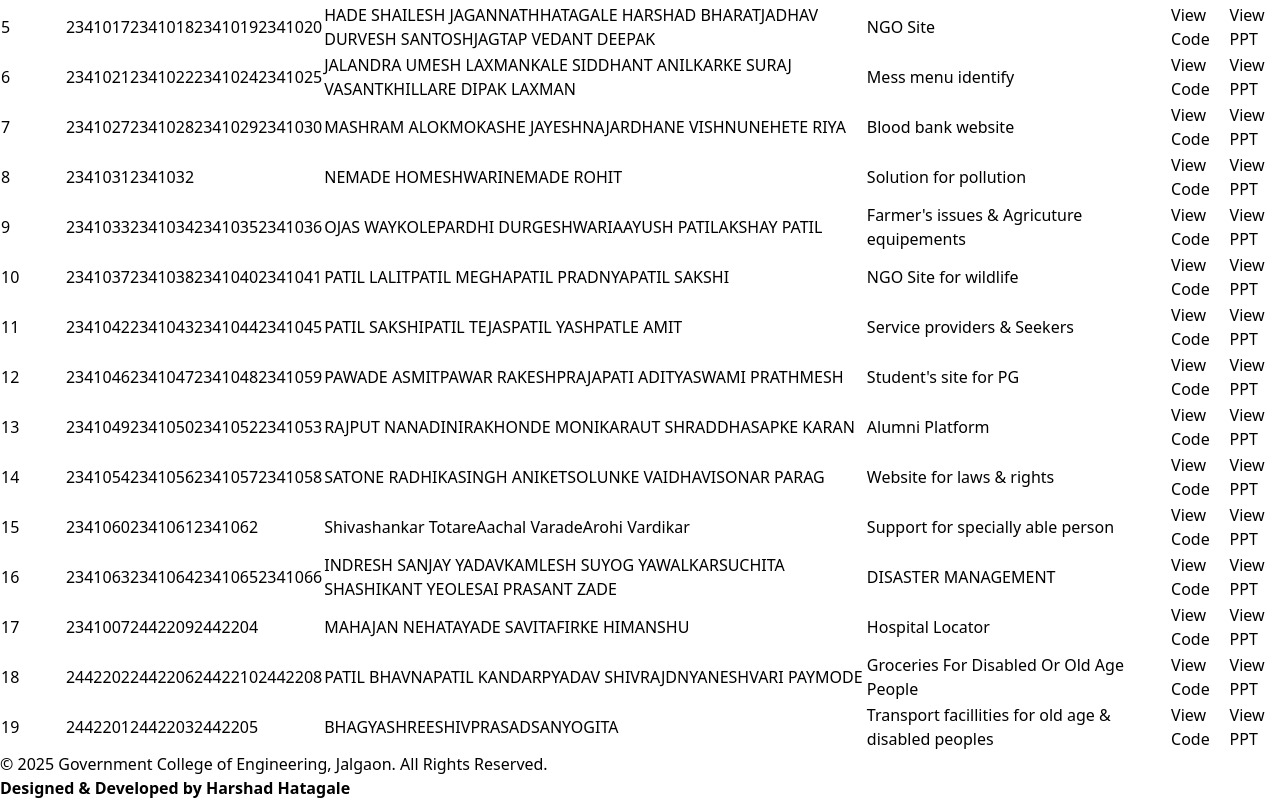
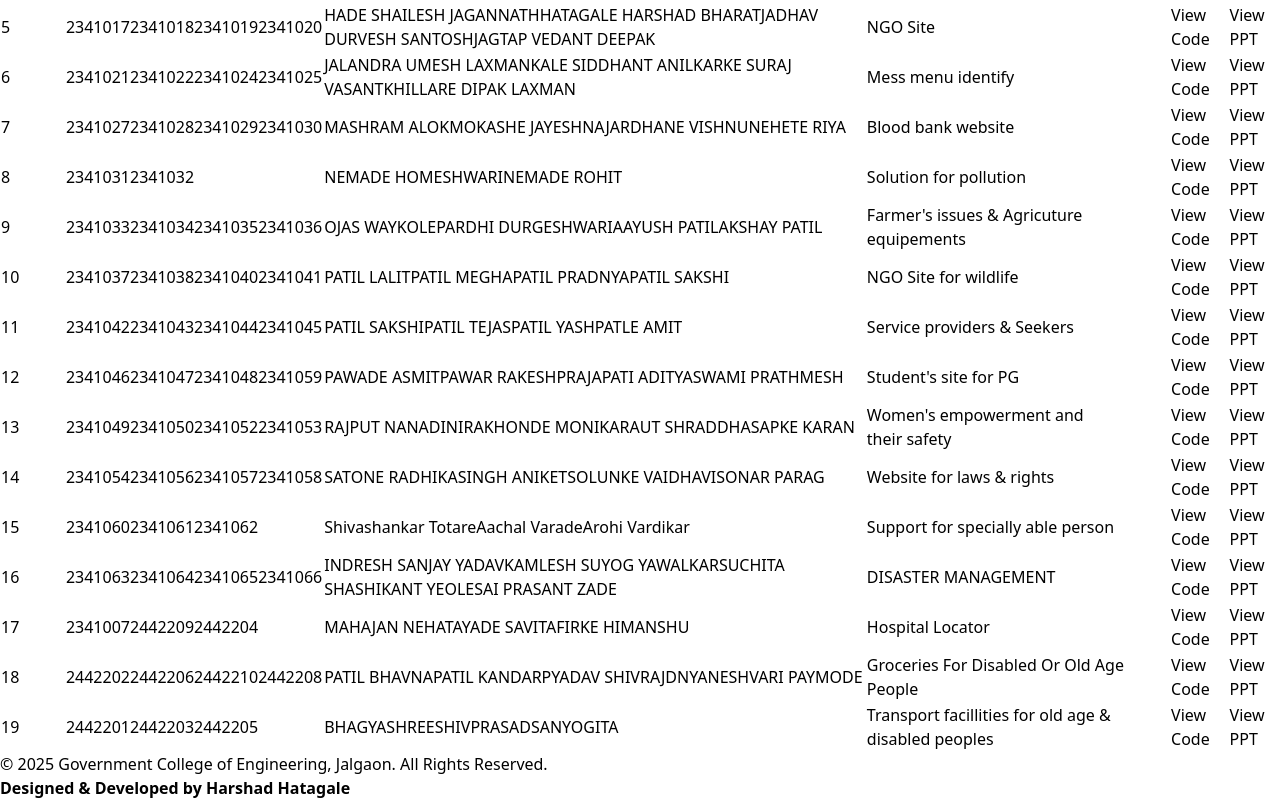
Before and after one commit to harshadhatagale/cep-project-list, a Next.js app: page / in a window 1280 px wide. Shown: the part 574-1374 px from the top of the page. Built offline with nearby package versions, Linux system fonts and the light colour scheme.

Commit message:
Some participants added

```diff
--- a/src/app/page.js
+++ b/src/app/page.js
@@ -112,7 +112,7 @@ export default function ProjectsPage() {
     {
       id: 13,
       group: "13",
-      name: "Alumni Platform",
+      name: "Women's empowerment and their safety",
       prn: [2341049, 2341050, 2341052, 2341053],
       students: ["RAJPUT NANADINI", "RAKHONDE MONIKA", "RAUT SHRADDHA", "SAPKE KARAN"],
       link: "https://jayesh00406.github.io/index/",
```
